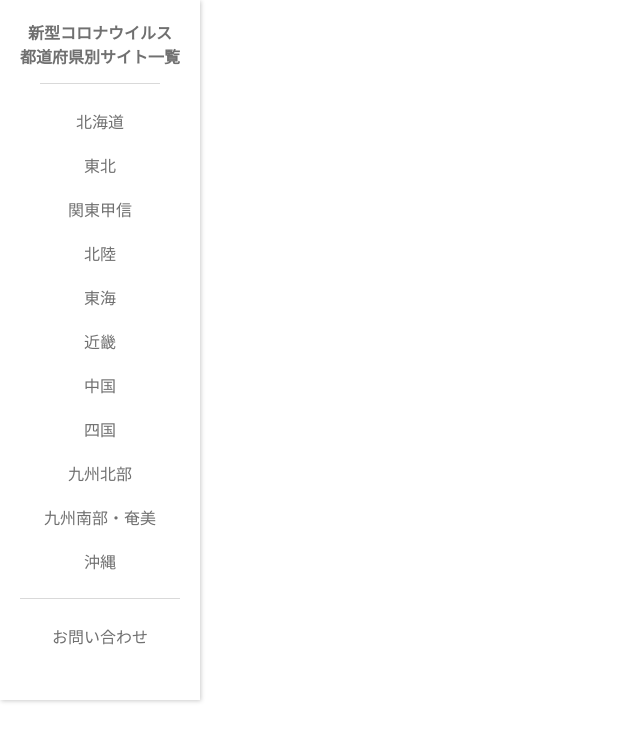
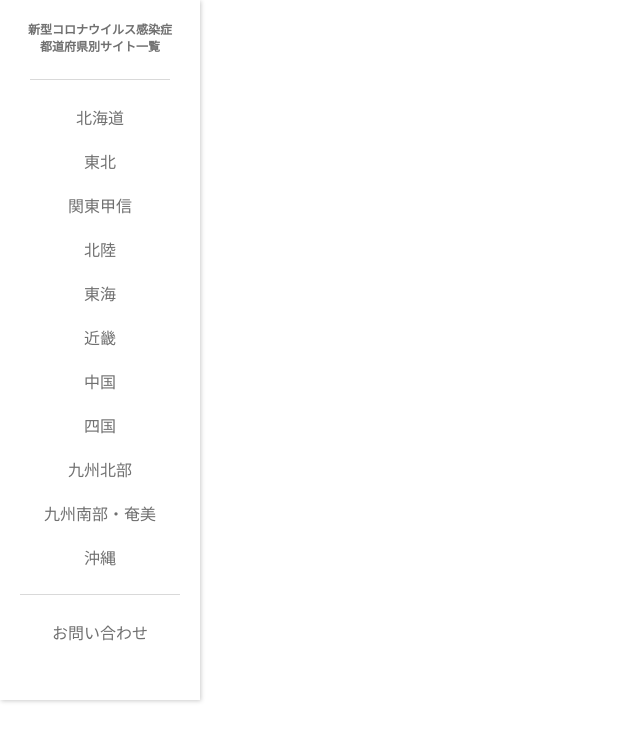
Before and after one commit to GakutoOkawara/covid19-prefectures, a Nuxt app: page /region in a window 1280 px wide. Shown: the top 742 px of the page, without its empty margins (0-640 px from the left). Built offline with nearby package versions, Linux system fonts and the light colour scheme.

Commit message:
タイトルからtopページに遷移できるように修正

```diff
--- a/components/SideMenu.vue
+++ b/components/SideMenu.vue
@@ -1,8 +1,7 @@
 <template>
   <ul class="sidenav">
     <li class="sidenav-title">
-      新型コロナウイルス
-      <br />都道府県別サイト一覧
+      <router-link to="/">新型コロナウイルス感染症<br>都道府県別サイト一覧</router-link>
       <p class="border"></p>
     </li>
     <li class="regions" v-for="region in this.regions" :key="region.id">
@@ -14,6 +13,7 @@
       <router-link to="/contact">
         お問い合わせ
       </router-link>
+      <router-view />
     </li>
   </ul>
 </template>
@@ -31,6 +31,9 @@ export default {
 </script>
 
 <style scoped>
+.nuxt-link-active {
+  width: 100%;
+}
 .sidenav {
   margin: 0;
   padding: 0;
@@ -49,14 +52,15 @@ export default {
   padding: 10px 16px;
   text-decoration: none;
 }
-.sidenav li a:hover {
+.regions:hover {
   background-color: #f1f1f1;
   color: #707070;
 }
 .sidenav-title {
   font-weight: bold;
   color: #707070;
-  padding: 20px 20px 0px;
+  padding: 10px 10px 0px;
+  font-size: 12px;
 }
 .border {
   border-bottom: 1px solid #d9d9d9;
```
